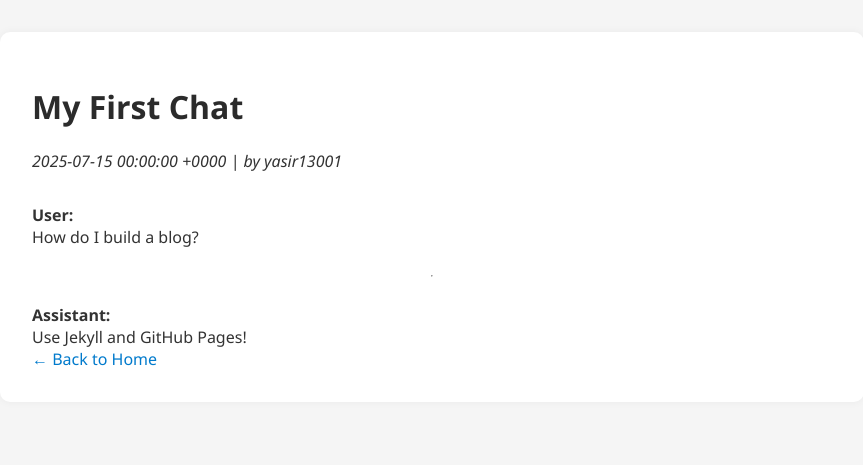
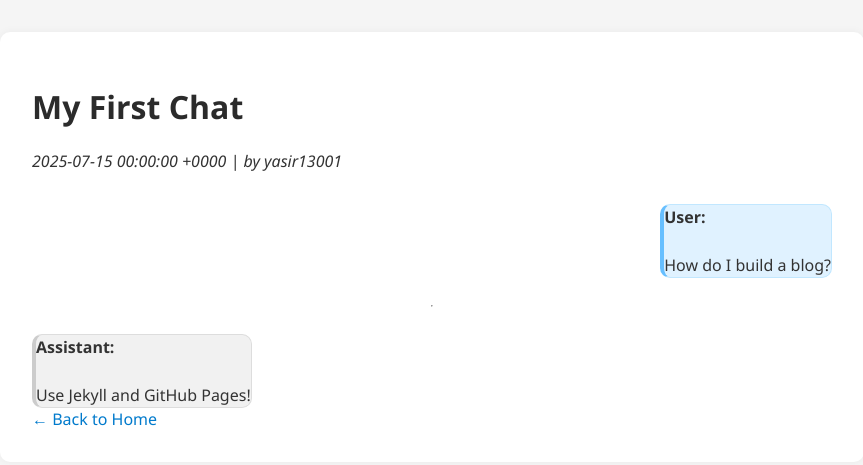
Before and after one commit to yasir13001/ChatSharing, a Jekyll site: the page built from _posts/2025-07-15-example.md, in a window 1280 px wide. Shown: the top 465 px of the page, without its empty margins (208-1071 px from the left). Built offline with Jekyll 4.4.1, drawn with Linux system fonts in a browser that asks for light colours.

```diff
--- a/assets/style.css
+++ b/assets/style.css
@@ -88,3 +88,13 @@ a:hover {
   font-size: 0.9rem;
   color: #666;
 }
+
+
+.user {
+  border-left: 4px solid #66bfff;
+}
+
+.assistant {
+  background-color: #f1f1f1;
+  border-left: 4px solid #ccc;
+}
```
Also changed, not shown: _layouts/post.html (+11 -0 lines).
